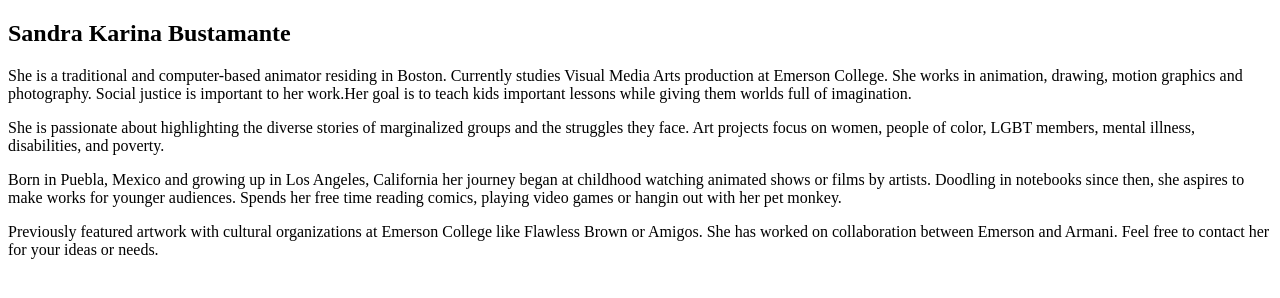
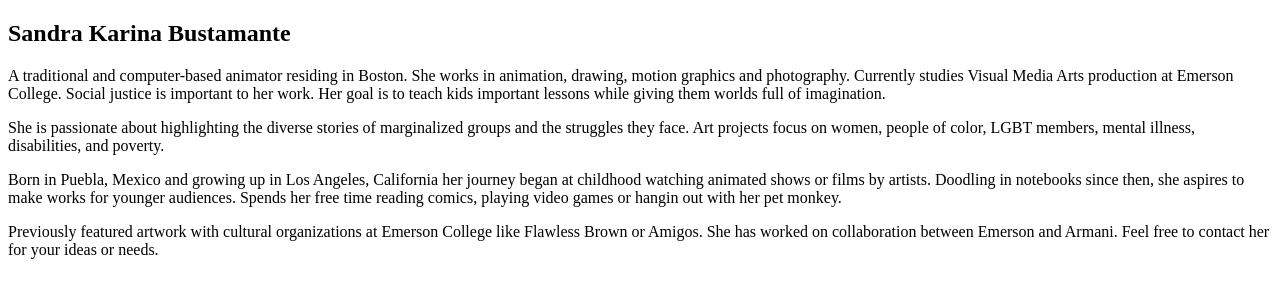
Before and after one commit to SandraKBustamante/semantics, a plain HTML site: page semantics/index.html in a window 1280 px wide. Drawn offline with Linux system fonts and the light colour scheme.

Commit message:
Update index.html

```diff
--- a/semantics/index.html
+++ b/semantics/index.html
@@ -10,7 +10,7 @@
 <body>
     <article>
         <h1> Sandra Karina Bustamante </h1>
-        <p>She is a traditional and computer-based animator residing in Boston. Currently studies Visual Media Arts production at Emerson College. She works in animation, drawing, motion graphics and photography. Social justice is important to her work.Her goal is to teach kids important lessons while giving them worlds full of imagination. </p>
+        <p>A traditional and computer-based animator residing in Boston. She works in animation, drawing, motion graphics and photography. Currently studies Visual Media Arts production at Emerson College. Social justice is important to her work. Her goal is to teach kids important lessons while giving them worlds full of imagination. </p>
 
         <p>She is passionate about highlighting the diverse stories of marginalized groups and the struggles they face. Art projects focus on women, people of color, LGBT members, mental illness, disabilities, and poverty.</p>
 
```
